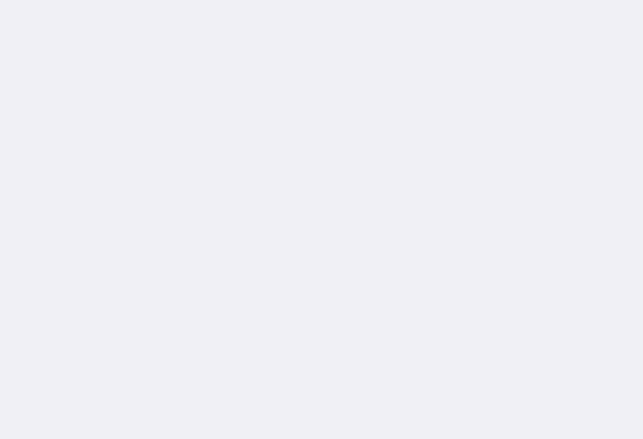
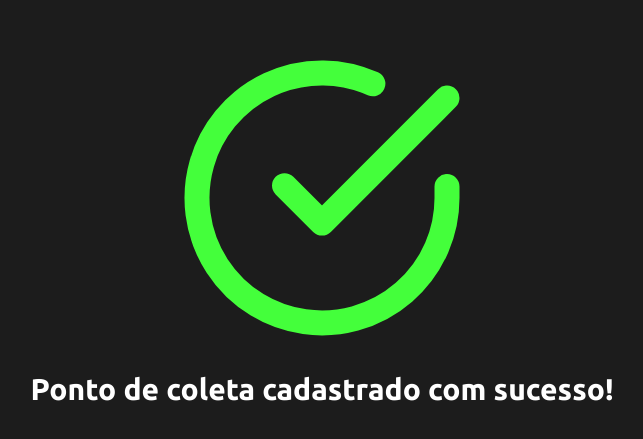
Before and after one commit to brenomacedo/NLW1, a React (Create React App) app in the folder web/: page /success in a window 1280 px wide. Shown: the part 163-602 px from the top of the page, without its empty margins (318-961 px from the left). Built offline with nearby package versions, Linux system fonts and the light colour scheme.

Commit message:
successScreen

```diff
--- a/web/src/pages/CreatePoint/index.tsx
+++ b/web/src/pages/CreatePoint/index.tsx
@@ -123,7 +123,7 @@ const CreatePoint = () => {
 
         api.post('points', data)
 
-        history.push('/')
+        history.push('/success')
     }
 
     return (
--- /dev/null
+++ b/web/src/pages/Success/index.tsx
@@ -0,0 +1,21 @@
+import React from 'react'
+import './styles.css'
+import { FiCheckCircle } from 'react-icons/fi'
+import { useHistory } from 'react-router-dom'
+
+const Success = () => {
+
+    const history = useHistory()
+    const navigate = () => {
+        history.push('/')
+    }
+
+    return (
+        <div className="success-content">
+            <div className="success-icon"><FiCheckCircle size={300} color='#44ff3b' onClick={navigate} /></div>
+            <h3>Ponto de coleta cadastrado com sucesso!</h3>
+        </div>
+    )
+}
+
+export default Success
--- /dev/null
+++ b/web/src/pages/Success/styles.css
@@ -0,0 +1,20 @@
+.success-content {
+    min-height: 100vh;
+    height: auto;
+    background-color: #1c1c1c;
+    display: flex;
+    align-items: center;
+    justify-content: center;
+    flex-direction: column;
+}
+
+.success-content h3 {
+    font-size: 30px;
+    margin: 20px;
+    color: white;
+    text-align: center;
+}
+
+.success-icon {
+    cursor: pointer;
+}
--- a/web/src/routes.tsx
+++ b/web/src/routes.tsx
@@ -1,5 +1,6 @@
 import React from 'react'
 import Home from './pages/Home'
+import Success from './pages/Success'
 import CreatePoint from './pages/CreatePoint'
 import { BrowserRouter, Route } from 'react-router-dom'
 
@@ -8,6 +9,7 @@ const Routes = () => {
         <BrowserRouter>
             <Route component={Home} path='/' exact />
             <Route component={CreatePoint} path='/create' />
+            <Route component={Success} path='/success' />
         </BrowserRouter>
     )
 }
```
Also changed, not shown: 1 other file (tests, documents, lock files or other folders).
